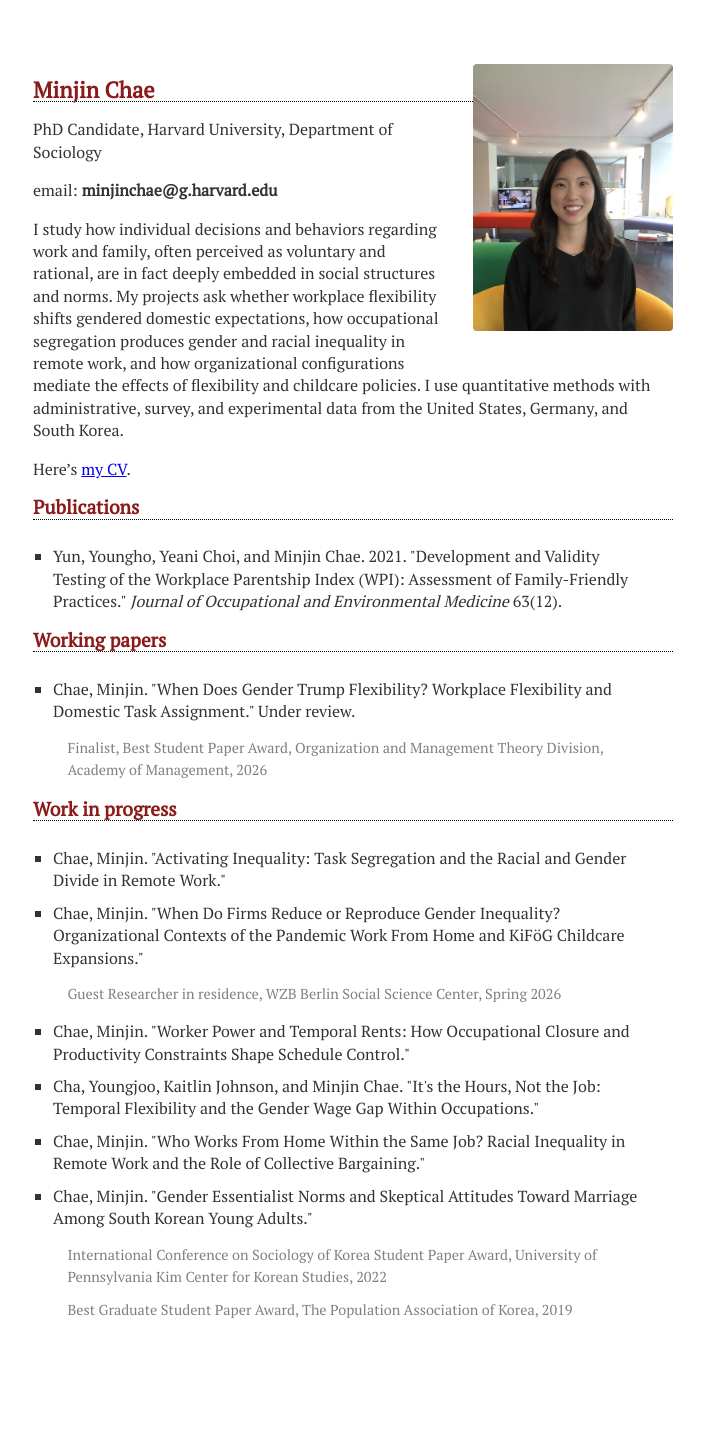
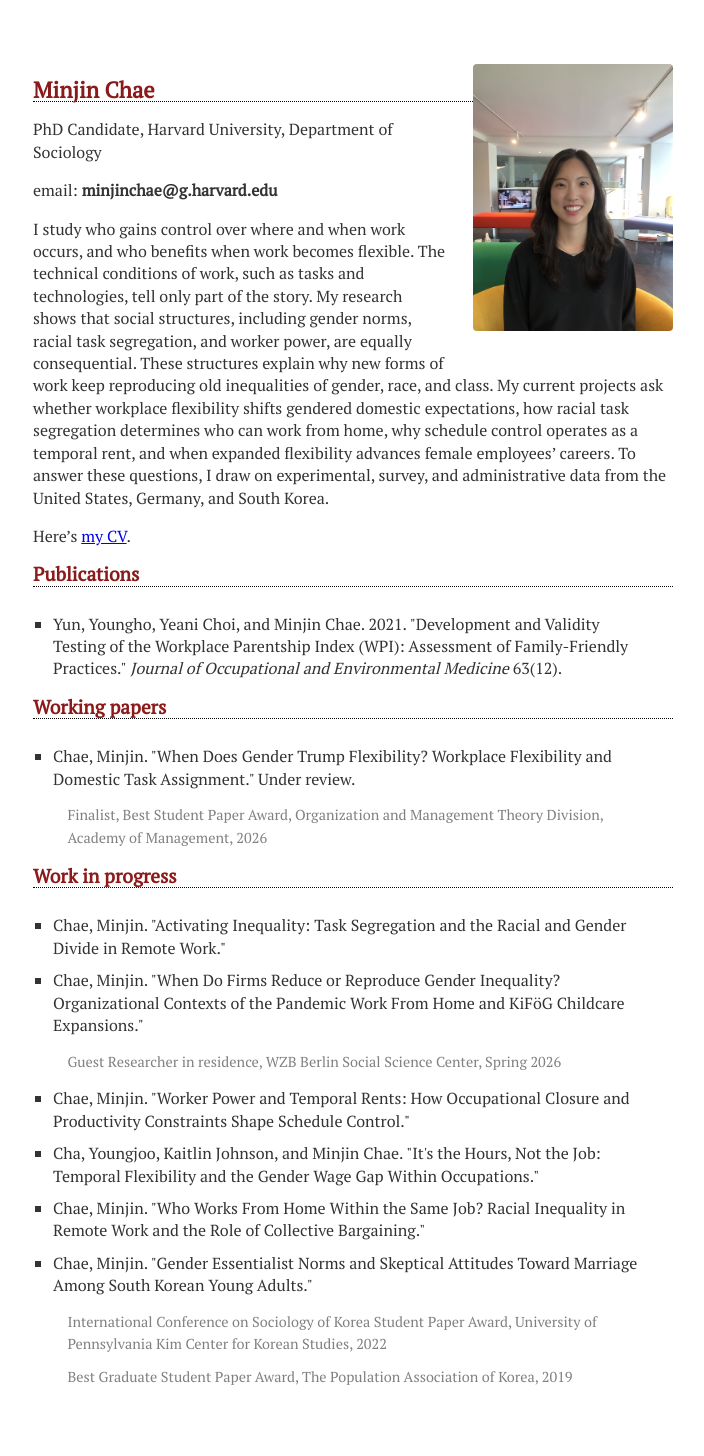
Before and after one commit to chaeminjin/chaeminjin.github.io, a Jekyll site: the page built from index.md, in a window 1280 px wide. Shown: the whole page, without its empty margins (287-991 px from the left). Built offline with Jekyll 4.4.1, drawn with Linux system fonts in a browser that asks for light colours; before the commit the page ends 1389 px from its top, so only the background shows below that.

Commit message:
Rewrite homepage bio
Reframe around who gains control over where and when work occurs, with
the technical-vs-social-structures contrast, and name four current
projects mapped to the paper list below.

Co-Authored-By: Claude Opus 5 <noreply@anthropic.com>

```diff
--- a/index.md
+++ b/index.md
@@ -13,7 +13,7 @@ PhD Candidate, Harvard University, Department of Sociology
 
 email: **minjinchae@g.harvard.edu**
 
-I study how individual decisions and behaviors regarding work and family, often perceived as voluntary and rational, are in fact deeply embedded in social structures and norms. My projects ask whether workplace flexibility shifts gendered domestic expectations, how occupational segregation produces gender and racial inequality in remote work, and how organizational configurations mediate the effects of flexibility and childcare policies. I use quantitative methods with administrative, survey, and experimental data from the United States, Germany, and South Korea.
+I study who gains control over where and when work occurs, and who benefits when work becomes flexible. The technical conditions of work, such as tasks and technologies, tell only part of the story. My research shows that social structures, including gender norms, racial task segregation, and worker power, are equally consequential. These structures explain why new forms of work keep reproducing old inequalities of gender, race, and class. My current projects ask whether workplace flexibility shifts gendered domestic expectations, how racial task segregation determines who can work from home, why schedule control operates as a temporal rent, and when expanded flexibility advances female employees' careers. To answer these questions, I draw on experimental, survey, and administrative data from the United States, Germany, and South Korea.
 
 Here's [my CV](Chae_CV.pdf).
 
```
